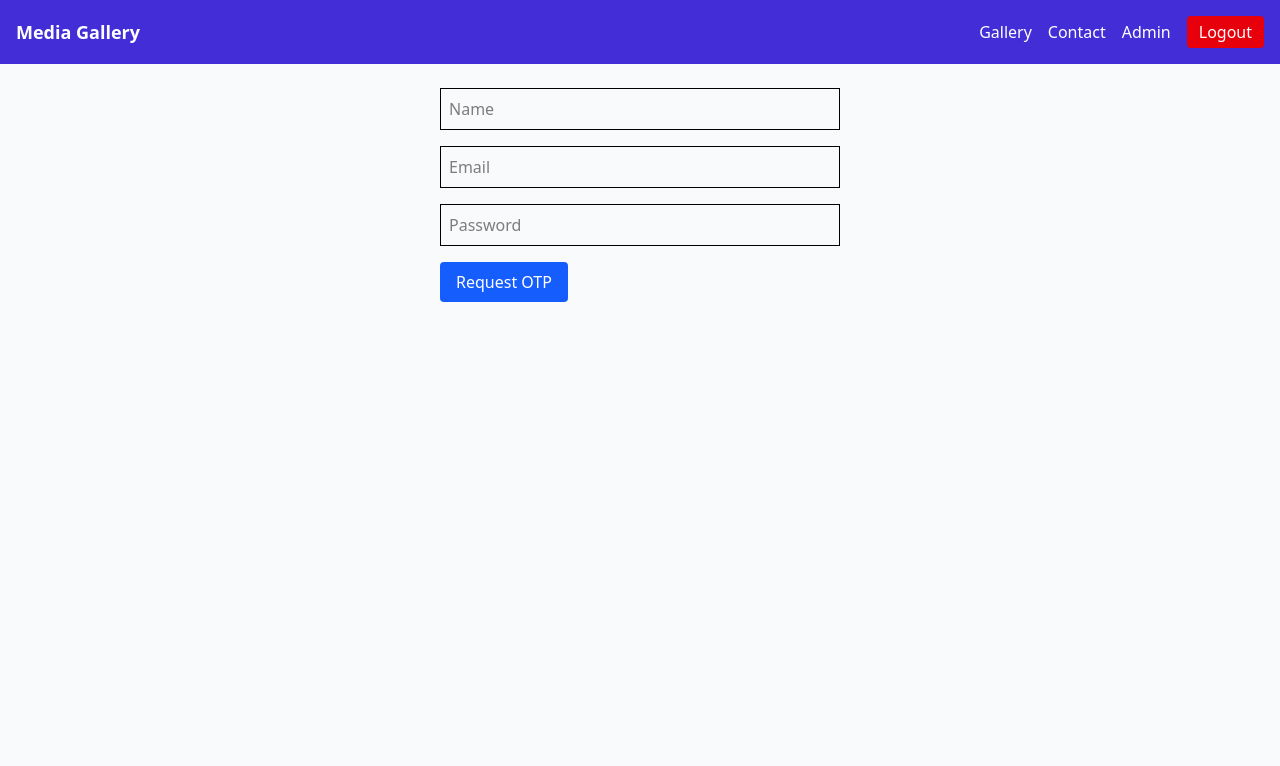
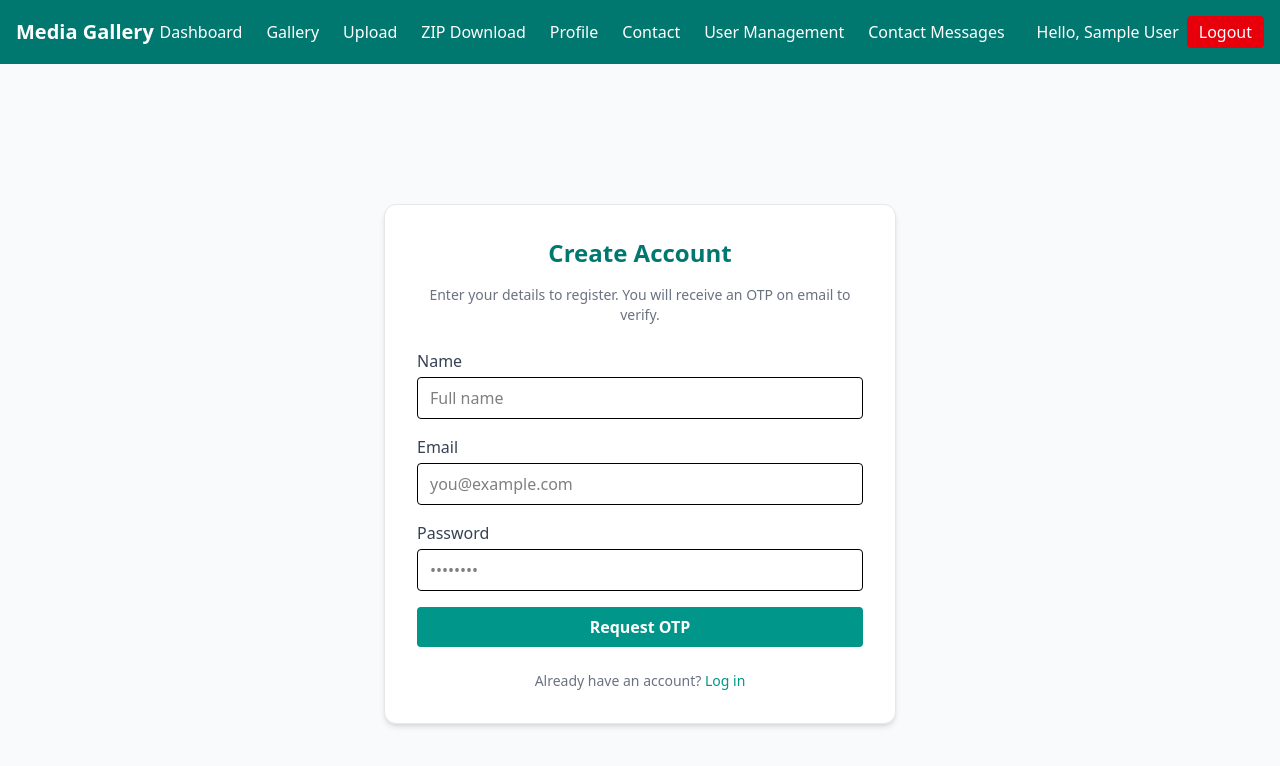
Before and after one commit to KalpaniKapuge/Media-gallery-web-app-frontend-MERN-, a React (Vite) app in the folder media-gallery/: page /register in a window 1280 px wide. Shown: the top 766 px of the page. Built offline with nearby package versions, Linux system fonts and the light colour scheme; no server answers; sample sign-in values are in the browser's storage.

Commit message:
Implement forget password page✏️

```diff
--- a/media-gallery/src/components/Navbar.jsx
+++ b/media-gallery/src/components/Navbar.jsx
@@ -17,28 +17,53 @@ export default function Navbar() {
     navigate('/login');
   };
 
+  const isLoggedIn = Boolean(user);
+  const isAdmin = user?.role === 'admin';
+
   return (
-    <nav className="bg-indigo-700 text-white p-4 flex justify-between items-center">
-      <Link to="/" className="font-bold text-lg">
+    <nav className="bg-teal-700 text-white p-4 flex justify-between items-center shadow-md">
+      <Link to="/" className="font-bold text-xl hover:text-teal-300">
         Media Gallery
       </Link>
-      <div className="space-x-4">
-        {user ? (
+
+      <div className="space-x-6 flex items-center">
+        {isLoggedIn ? (
           <>
+            <Link to="/dashboard" className="hover:underline">
+              Dashboard
+            </Link>
             <Link to="/gallery" className="hover:underline">
               Gallery
+            </Link>
+            <Link to="/upload" className="hover:underline">
+              Upload
+            </Link>
+            <Link to="/zip-download" className="hover:underline">
+              ZIP Download
+            </Link>
+            <Link to="/profile" className="hover:underline">
+              Profile
             </Link>
             <Link to="/contact" className="hover:underline">
               Contact
             </Link>
-            {user.role === 'admin' && (
-              <Link to="/admin/users" className="hover:underline">
-                Admin
-              </Link>
+
+            {isAdmin && (
+              <>
+                <Link to="/admin/users" className="hover:underline">
+                  User Management
+                </Link>
+                <Link to="/admin/contact-messages" className="hover:underline">
+                  Contact Messages
+                </Link>
+              </>
             )}
+
+            <span className="mx-2">Hello, {user.name}</span>
+
             <button
               onClick={logout}
-              className="bg-red-600 px-3 py-1 rounded hover:bg-red-700"
+              className="bg-red-600 px-3 py-1 rounded hover:bg-red-700 transition"
             >
               Logout
             </button>
--- /dev/null
+++ b/media-gallery/src/pages/ForgotPassword.jsx
@@ -0,0 +1,65 @@
+import { useState } from 'react';
+import api from '../api';
+import { Link } from 'react-router-dom';
+
+export default function ForgotPasswordPage() {
+  const [email, setEmail] = useState('');
+  const [sent, setSent] = useState(false);
+  const [loading, setLoading] = useState(false);
+
+  const requestReset = async (e) => {
+    e.preventDefault();
+    if (!email) return alert('Enter your email');
+    setLoading(true);
+    try {
+      await api.post('/auth/forgot-password', { email });
+      setSent(true);
+      alert('OTP sent to your email for password reset');
+    } catch (e) {
+      alert(e?.response?.data?.error || 'Failed to send reset OTP');
+    } finally {
+      setLoading(false);
+    }
+  };
+
+  return (
+    <div className="min-h-screen flex items-center justify-center bg-gray-50 px-4">
+      <div className="bg-white rounded-xl shadow-md p-8 max-w-md w-full border border-gray-200">
+        <h2 className="text-2xl font-bold text-center mb-2 text-teal-700">Forgot Password</h2>
+        <p className="text-center text-sm text-gray-500 mb-6">
+          Enter your email and we&apos;ll send an OTP to reset your password.
+        </p>
+        <form onSubmit={requestReset} className="space-y-4">
+          <div>
+            <label className="block mb-1 font-medium text-gray-700" htmlFor="email">
+              Email
+            </label>
+            <input
+              id="email"
+              required
+              type="email"
+              placeholder="you@example.com"
+              value={email}
+              onChange={(e) => setEmail(e.target.value)}
+              className="border px-3 py-2 rounded w-full focus:outline-none focus:ring-2 focus:ring-teal-300"
+              disabled={loading || sent}
+            />
+          </div>
+          <button
+            type="submit"
+            disabled={loading || sent}
+            className="w-full bg-orange-600 text-white py-2 rounded font-semibold hover:bg-orange-700 transition disabled:opacity-50"
+          >
+            {sent ? 'OTP Sent' : loading ? 'Sending...' : 'Send OTP'}
+          </button>
+        </form>
+        <p className="text-center text-sm text-gray-500 mt-4">
+          Remembered?{' '}
+          <Link to="/login" className="text-teal-600 hover:underline">
+            Login
+          </Link>
+        </p>
+      </div>
+    </div>
+  );
+}
--- a/media-gallery/src/pages/LoginPage.jsx
+++ b/media-gallery/src/pages/LoginPage.jsx
@@ -1,28 +1,33 @@
 import { useState, useEffect } from 'react';
 import api from '../api';
-import { useNavigate } from 'react-router-dom';
+import { useNavigate, Link } from 'react-router-dom';
 
 export default function LoginPage() {
   const [form, setForm] = useState({ email: '', password: '' });
+  const [loading, setLoading] = useState(false);
   const navigate = useNavigate();
 
   const submit = async (e) => {
     e.preventDefault();
+    setLoading(true);
     try {
       const res = await api.post('/auth/login', form);
       localStorage.setItem('token', res.data.token);
       localStorage.setItem('user', JSON.stringify(res.data.user));
-      alert('Logged in');
+      alert('Logged in successfully');
       navigate('/gallery');
     } catch (e) {
-      alert(e?.response?.data?.error || e.message);
+      alert(e?.response?.data?.error || 'Login failed');
+    } finally {
+      setLoading(false);
     }
   };
 
-  // Google Sign-In
+  // Google Sign-In component
   function GoogleSignIn() {
     useEffect(() => {
-      window.google?.accounts.id.initialize({
+      if (!window.google) return;
+      window.google.accounts.id.initialize({
         client_id: import.meta.env.VITE_GOOGLE_CLIENT_ID,
         callback: async (response) => {
           const idToken = response.credential;
@@ -36,66 +41,84 @@ export default function LoginPage() {
           }
         },
       });
-      window.google?.accounts.id.renderButton(
+      window.google.accounts.id.renderButton(
         document.getElementById('googleSignInDiv'),
         { theme: 'outline', size: 'large' }
       );
     }, []);
 
-    return <div id="googleSignInDiv" className="mt-4"></div>;
+    return <div id="googleSignInDiv" className="mt-4" />;
   }
 
   return (
     <div className="min-h-screen flex items-center justify-center bg-gradient-to-br from-teal-50 to-white px-4">
-      <div className="bg-white shadow-lg rounded-xl p-8 max-w-md w-full border border-teal-100">
-        <h2 className="text-3xl font-bold text-center text-teal-700 mb-6">
+      <div className="bg-white shadow-xl rounded-2xl p-10 max-w-md w-full border border-teal-100">
+        <h2 className="text-3xl font-bold text-center text-teal-700 mb-4">
           Welcome Back
         </h2>
-        <form onSubmit={submit} className="space-y-4">
+        <p className="text-center text-sm text-gray-500 mb-6">
+          Login to your account to continue
+        </p>
+        <form onSubmit={submit} className="space-y-5" aria-label="login form">
           <div>
-            <label className="block text-teal-700 font-medium mb-1">Email</label>
+            <label className="block text-teal-700 font-medium mb-1" htmlFor="email">
+              Email
+            </label>
             <input
+              id="email"
               required
-              placeholder="Enter your email"
+              placeholder="you@example.com"
               type="email"
               value={form.email}
               onChange={(e) => setForm((s) => ({ ...s, email: e.target.value }))}
-              className="border border-teal-300 rounded-lg px-3 py-2 w-full focus:outline-none focus:ring-2 focus:ring-teal-400"
+              className="border border-teal-300 rounded-lg px-4 py-2 w-full focus:outline-none focus:ring-2 focus:ring-teal-400"
+              disabled={loading}
             />
           </div>
           <div>
-            <label className="block text-teal-700 font-medium mb-1">Password</label>
+            <label className="block text-teal-700 font-medium mb-1" htmlFor="password">
+              Password
+            </label>
             <input
+              id="password"
               required
-              placeholder="Enter your password"
+              placeholder="••••••••"
               type="password"
               value={form.password}
               onChange={(e) => setForm((s) => ({ ...s, password: e.target.value }))}
-              className="border border-teal-300 rounded-lg px-3 py-2 w-full focus:outline-none focus:ring-2 focus:ring-teal-400"
+              className="border border-teal-300 rounded-lg px-4 py-2 w-full focus:outline-none focus:ring-2 focus:ring-teal-400"
+              disabled={loading}
             />
           </div>
+          <div className="flex justify-between items-center">
+            <div></div>
+            <Link to="/forgot-password" className="text-sm text-teal-600 hover:underline">
+              Forgot password?
+            </Link>
+          </div>
           <button
-            className="w-full bg-teal-600 text-white py-2 rounded-lg font-semibold hover:bg-teal-700 transition-all duration-200"
+            type="submit"
+            disabled={loading}
+            className="w-full bg-teal-600 text-white py-2 rounded-lg font-semibold hover:bg-teal-700 transition-all duration-200 disabled:opacity-50"
           >
-            Login
+            {loading ? 'Logging in...' : 'Login'}
           </button>
         </form>
 
         {/* Divider */}
         <div className="flex items-center my-6">
-          <div className="flex-1 h-px bg-gray-300"></div>
+          <div className="flex-1 h-px bg-gray-300" />
           <span className="px-3 text-gray-500 text-sm">or</span>
-          <div className="flex-1 h-px bg-gray-300"></div>
+          <div className="flex-1 h-px bg-gray-300" />
         </div>
 
-        {/* Google Sign-in */}
         <GoogleSignIn />
 
         <p className="text-center text-gray-500 text-sm mt-6">
-          Don't have an account?{" "}
-          <a href="/register" className="text-teal-600 font-medium hover:underline">
+          Don't have an account?{' '}
+          <Link to="/register" className="text-teal-600 font-medium hover:underline">
             Sign up
-          </a>
+          </Link>
         </p>
       </div>
     </div>
--- a/media-gallery/src/pages/RegisterPage.jsx
+++ b/media-gallery/src/pages/RegisterPage.jsx
@@ -1,14 +1,20 @@
 import { useState } from 'react';
 import api from '../api';
-import { useNavigate } from 'react-router-dom';
+import { useNavigate, Link } from 'react-router-dom';
 
 export default function RegisterPage() {
   const [step, setStep] = useState(1);
   const [form, setForm] = useState({ name: '', email: '', password: '', otp: '' });
+  const [loading, setLoading] = useState(false);
   const navigate = useNavigate();
 
   const requestOTP = async (e) => {
     e.preventDefault();
+    if (!form.name || !form.email || !form.password) {
+      alert('Name, email, and password are required');
+      return;
+    }
+    setLoading(true);
     try {
       await api.post('/auth/register/request-otp', {
         name: form.name,
@@ -18,12 +24,19 @@ export default function RegisterPage() {
       setStep(2);
       alert('OTP sent to your email');
     } catch (e) {
-      alert(e?.response?.data?.error || e.message);
+      alert(e?.response?.data?.error || 'Failed to request OTP');
+    } finally {
+      setLoading(false);
     }
   };
 
   const verifyOTP = async (e) => {
     e.preventDefault();
+    if (!form.otp) {
+      alert('Please enter the OTP');
+      return;
+    }
+    setLoading(true);
     try {
       const res = await api.post('/auth/register/verify-otp', {
         email: form.email,
@@ -34,51 +47,109 @@ export default function RegisterPage() {
       alert('Registration complete');
       navigate('/gallery');
     } catch (e) {
-      alert(e?.response?.data?.error || e.message);
+      alert(e?.response?.data?.error || 'OTP verification failed');
+    } finally {
+      setLoading(false);
     }
   };
 
   return (
-    <div className="max-w-md mx-auto p-6">
+    <div className="min-h-screen flex items-center justify-center bg-gray-50 px-4">
+      <div className="bg-white shadow-md rounded-xl p-8 max-w-lg w-full border border-gray-200">
+        <h2 className="text-2xl font-bold text-center mb-4 text-teal-700">
+          {step === 1 ? 'Create Account' : 'Verify OTP'}
+        </h2>
+        <p className="text-center text-sm text-gray-500 mb-6">
+          {step === 1
+            ? 'Enter your details to register. You will receive an OTP on email to verify.'
+            : 'Enter the OTP sent to your email to complete registration.'}
+        </p>
+
         {step === 1 ? (
           <form onSubmit={requestOTP} className="space-y-4">
+            <div>
+              <label className="block mb-1 font-medium text-gray-700">Name</label>
               <input
                 required
-            placeholder="Name"
+                placeholder="Full name"
                 value={form.name}
                 onChange={(e) => setForm((f) => ({ ...f, name: e.target.value }))}
-            className="border p-2 w-full"
+                className="border px-3 py-2 rounded w-full focus:outline-none focus:ring-2 focus:ring-teal-300"
+                disabled={loading}
               />
+            </div>
+            <div>
+              <label className="block mb-1 font-medium text-gray-700">Email</label>
               <input
                 required
-            placeholder="Email"
                 type="email"
+                placeholder="you@example.com"
                 value={form.email}
                 onChange={(e) => setForm((f) => ({ ...f, email: e.target.value }))}
-            className="border p-2 w-full"
+                className="border px-3 py-2 rounded w-full focus:outline-none focus:ring-2 focus:ring-teal-300"
+                disabled={loading}
               />
+            </div>
+            <div>
+              <label className="block mb-1 font-medium text-gray-700">Password</label>
               <input
                 required
-            placeholder="Password"
                 type="password"
+                placeholder="••••••••"
                 value={form.password}
                 onChange={(e) => setForm((f) => ({ ...f, password: e.target.value }))}
-            className="border p-2 w-full"
+                className="border px-3 py-2 rounded w-full focus:outline-none focus:ring-2 focus:ring-teal-300"
+                disabled={loading}
               />
-          <button className="bg-blue-600 text-white px-4 py-2 rounded">Request OTP</button>
+            </div>
+            <button
+              type="submit"
+              disabled={loading}
+              className="w-full bg-teal-600 text-white py-2 rounded font-semibold hover:bg-teal-700 transition disabled:opacity-50"
+            >
+              {loading ? 'Sending OTP...' : 'Request OTP'}
+            </button>
           </form>
         ) : (
           <form onSubmit={verifyOTP} className="space-y-4">
+            <div>
+              <label className="block mb-1 font-medium text-gray-700">OTP</label>
               <input
                 required
-            placeholder="OTP"
+                placeholder="Enter OTP"
                 value={form.otp}
                 onChange={(e) => setForm((f) => ({ ...f, otp: e.target.value }))}
-            className="border p-2 w-full"
+                className="border px-3 py-2 rounded w-full focus:outline-none focus:ring-2 focus:ring-teal-300"
+                disabled={loading}
               />
-          <button className="bg-green-600 text-white px-4 py-2 rounded">Verify OTP</button>
+            </div>
+            <button
+              type="submit"
+              disabled={loading}
+              className="w-full bg-green-600 text-white py-2 rounded font-semibold hover:bg-green-700 transition disabled:opacity-50"
+            >
+              {loading ? 'Verifying...' : 'Verify OTP'}
+            </button>
+            <div className="text-center text-sm text-gray-500">
+              Didn&apos;t receive?{' '}
+              <button
+                type="button"
+                onClick={() => setStep(1)}
+                className="text-teal-600 hover:underline font-medium"
+              >
+                Go back
+              </button>
+            </div>
           </form>
         )}
+
+        <p className="text-center text-gray-500 text-sm mt-6">
+          Already have an account?{' '}
+          <Link to="/login" className="text-teal-600 font-medium hover:underline">
+            Log in
+          </Link>
+        </p>
+      </div>
     </div>
   );
 }
```
Also changed, not shown: media-gallery/src/api.js (+8 -2 lines). Lines whose indentation alone changed are shown as unchanged.
